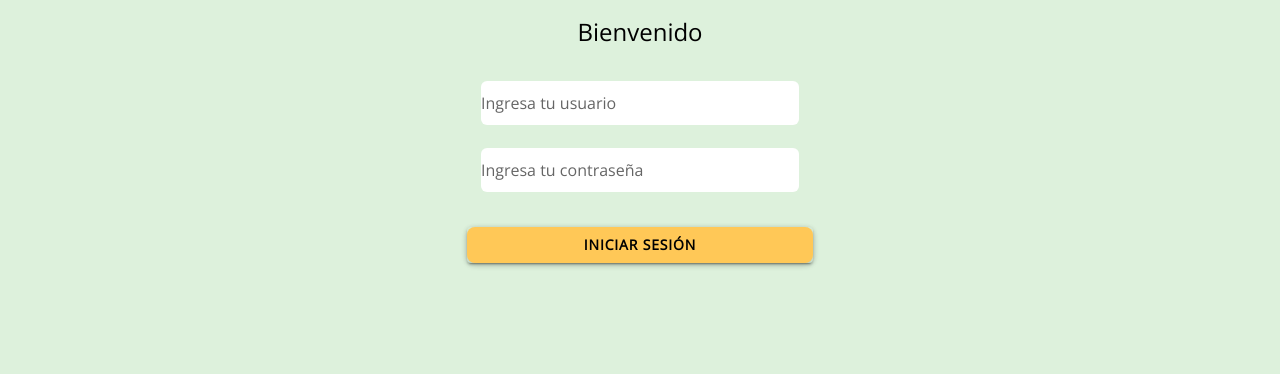
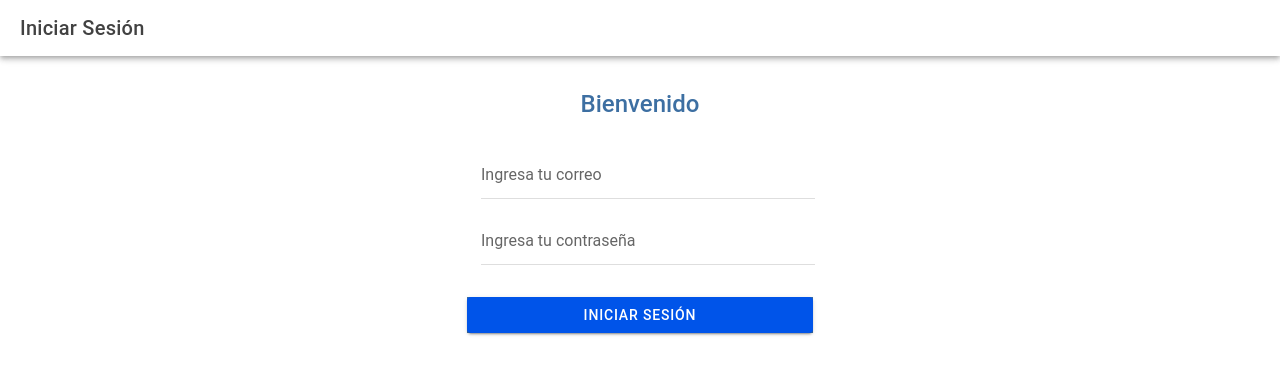
Before and after one commit to Salamander21N/NSA, a React (Vite) app: page /login in a window 1280 px wide. Shown: the top 374 px of the page. Built offline with nearby package versions, Linux system fonts and the light colour scheme.

Commit message:
Actualizar login

```diff
--- a/package.json
+++ b/package.json
@@ -22,6 +22,7 @@
     "@ionic/react-router": "^8.6.2",
     "@types/react-router": "^5.1.20",
     "@types/react-router-dom": "^5.3.3",
+    "axios": "^1.10.0",
     "ionicons": "^7.4.0",
     "react": "19.0.0",
     "react-dom": "19.0.0",
@@ -34,6 +35,7 @@
     "@testing-library/jest-dom": "^5.16.5",
     "@testing-library/react": "^16.2.0",
     "@testing-library/user-event": "^14.4.3",
+    "@types/axios": "^0.9.36",
     "@types/react": "19.0.10",
     "@types/react-dom": "19.0.4",
     "@vitejs/plugin-legacy": "^5.0.0",
--- a/src/pages/Login/login.tsx
+++ b/src/pages/Login/login.tsx
@@ -1,47 +1,62 @@
 import React, { useState } from 'react';
 import {
-  IonPage,
-  IonHeader,
-  IonToolbar,
-  IonTitle,
-  IonContent,
-  IonButton,
-  IonInput,
-  IonItem,
-  IonLabel
+  IonPage, IonHeader, IonToolbar, IonTitle, IonContent,
+  IonButton, IonInput, IonItem, IonToast
 } from '@ionic/react';
 import { useHistory } from 'react-router-dom';
-import './login.css'; // al inicio del archivo
+import axios from 'axios';
+
+// 👉 Interfaz que describe la estructura del JSON de respuesta
+interface LoginResponse {
+  success: boolean;
+  user_id: number;
+}
 
 const Login: React.FC = () => {
   const [usuario, setUsuario] = useState('');
   const [contrasena, setContrasena] = useState('');
+  const [showToast, setShowToast] = useState(false);
+  const [toastMessage, setToastMessage] = useState('');
   const history = useHistory();
 
-  const handleLogin = () => {
-    // Aquí podrías validar usuario/contrasena si lo deseas
+  const handleLogin = async () => {
+    try {
+      const response = await axios.post<LoginResponse>('https://nutry-scan-backend.onrender.com/login/login', {
+        email: usuario,
+        contrasena: contrasena
+      });
+
+      if (response.data && response.data.success) {
+        // 👇 Aseguramos que el ID se almacene como string
+        localStorage.setItem('user_id', response.data.user_id.toString());
         history.push('/principal');
+      }
+    } catch (error) {
+      setToastMessage("Credenciales inválidas");
+      setShowToast(true);
+    }
   };
 
   return (
     <IonPage>
-  <IonContent fullscreen className="login-bg">
+      <IonHeader>
+        <IonToolbar>
+          <IonTitle>Iniciar Sesión</IonTitle>
+        </IonToolbar>
+      </IonHeader>
+      <IonContent className="ion-padding" style={{ display: 'flex', flexDirection: 'column', justifyContent: 'center', height: '100%' }}>
         <div style={{ maxWidth: 350, margin: '0 auto', width: '100%' }}>
-      <h2 className="login-title">Bienvenido</h2>
-
-      <IonItem lines="full">
+          <h2 style={{ textAlign: 'center', marginBottom: 32, color: '#3D6FA2' }}>Bienvenido</h2>
+          <IonItem>
             <IonInput
-          className="login-input"
               value={usuario}
               onIonChange={e => setUsuario(e.detail.value!)}
-          placeholder="Ingresa tu usuario"
+              placeholder="Ingresa tu correo"
               clearInput
             />
           </IonItem>
-
-      <IonItem lines="full" style={{ marginTop: 18 }}>
+          <IonItem style={{ marginTop: 18 }}>
             <IonInput
-          className="login-input"
               type="password"
               value={contrasena}
               onIonChange={e => setContrasena(e.detail.value!)}
@@ -49,22 +64,20 @@ const Login: React.FC = () => {
               clearInput
             />
           </IonItem>
-
-      <IonButton
-        expand="block"
-        className="login-btn"
-        color="none" /* 🔴 MUY IMPORTANTE */
-        style={{ marginTop: 32 }}
-        onClick={handleLogin}
-      >
+          <IonButton expand="block" style={{ marginTop: 32, background: '#3D6FA2' }} onClick={handleLogin}>
             Iniciar Sesión
           </IonButton>
+        </div>
 
-
-    </div>
+        <IonToast
+          isOpen={showToast}
+          message={toastMessage}
+          duration={2000}
+          onDidDismiss={() => setShowToast(false)}
+          color="danger"
+        />
       </IonContent>
     </IonPage>
-
   );
 };
 
--- /dev/null
+++ b/src/services/api.ts
@@ -0,0 +1 @@
+export const API_BASE_URL = "https://nutry-scan-backend.onrender.com";
```
Also changed, not shown: 1 other file (tests, documents, lock files or other folders). Lines whose indentation alone changed are shown as unchanged.
